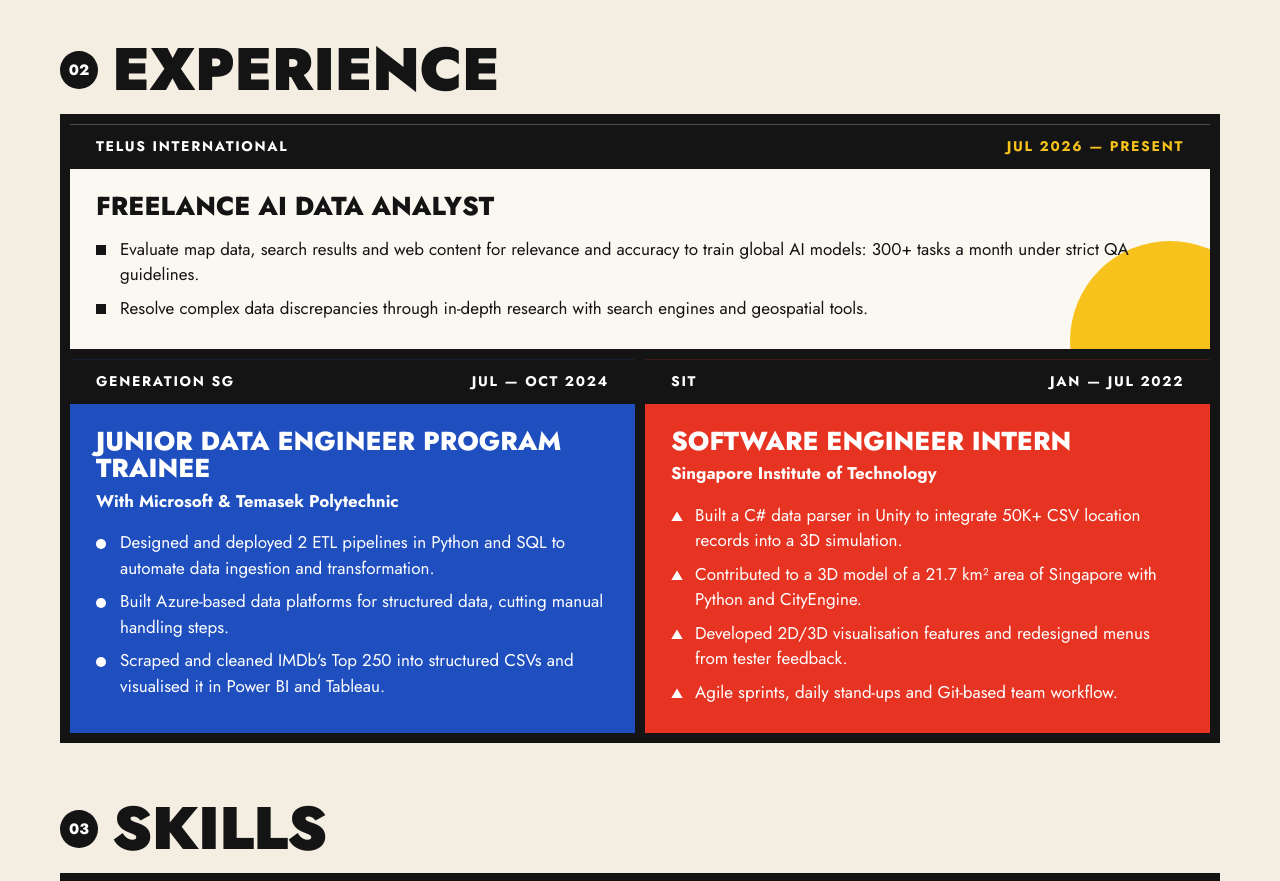
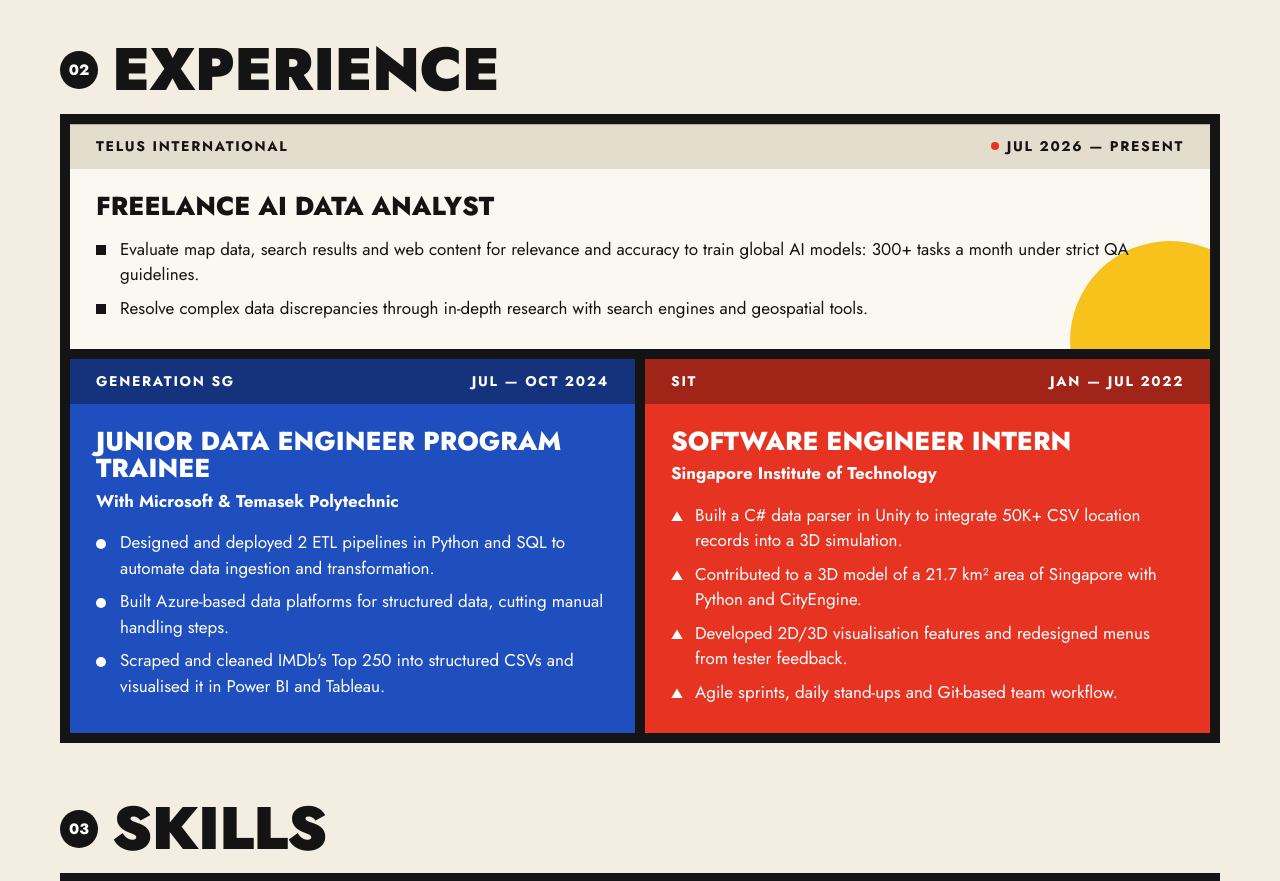
Before and after one commit to syafaatsaat/portfolio-v3, a React (Vite) app: page / in a window 1280 px wide. Shown: the part 1460-2341 px from the top of the page. Built offline with nearby package versions, Linux system fonts and the light colour scheme.

Commit message:
fix: tint experience bands and remove the seam above them

```diff
--- a/src/styles/bauhaus/experience.css
+++ b/src/styles/bauhaus/experience.css
@@ -4,14 +4,22 @@
     flex-direction: column;
   }
 
+  /* The band is a deeper shade of its tile, so it stands apart from the black border */
+  .job.tile--white { --band-bg: var(--paper-deep); --band-fg: var(--black); }
+  .job.tile--blue { --band-bg: var(--blue-deep); --band-fg: #fff; }
+  .job.tile--red { --band-bg: var(--red-deep); --band-fg: #fff; }
+
   .job__band {
     display: flex;
     flex-wrap: wrap;
     justify-content: space-between;
     gap: 4px 12px;
-    padding: 12px 26px;
-    background: var(--black);
-    color: #fff;
+    /* Starts 1px above the tile's clipped edge, so the light tile background
+       can't bleed through as a seam when the tile lands on a fractional pixel */
+    margin-top: -1px;
+    padding: 13px 26px 12px;
+    background: var(--band-bg);
+    color: var(--band-fg);
     font-weight: 700;
     font-size: 14px;
     letter-spacing: 0.12em;
@@ -19,7 +27,18 @@
   }
 
   .job__period { white-space: nowrap; }
-  .job__period--current { color: var(--yellow); }
+
+  /* Red dot marks the current role */
+  .job__period--current::before {
+    content: '';
+    display: inline-block;
+    width: 8px;
+    height: 8px;
+    margin-right: 8px;
+    border-radius: 50%;
+    background: var(--red);
+    vertical-align: 0.1em;
+  }
 
   .job__body {
     position: relative;
--- a/src/styles/bauhaus/tokens.css
+++ b/src/styles/bauhaus/tokens.css
@@ -6,6 +6,11 @@ html[data-theme='bauhaus'] {
   --yellow: #f6c21b;
   --black: #141414;
   --black-hover: #2a2a2a;
+
+  /* Deeper shades of the tile colours, for bands that sit on a tile */
+  --paper-deep: #e4dccd;
+  --blue-deep: color-mix(in srgb, var(--blue) 65%, black);
+  --red-deep: color-mix(in srgb, var(--red) 70%, black);
   --gut: 10px;
   --nav-h: 64px;
   --font: 'Jost', system-ui, sans-serif;
```
